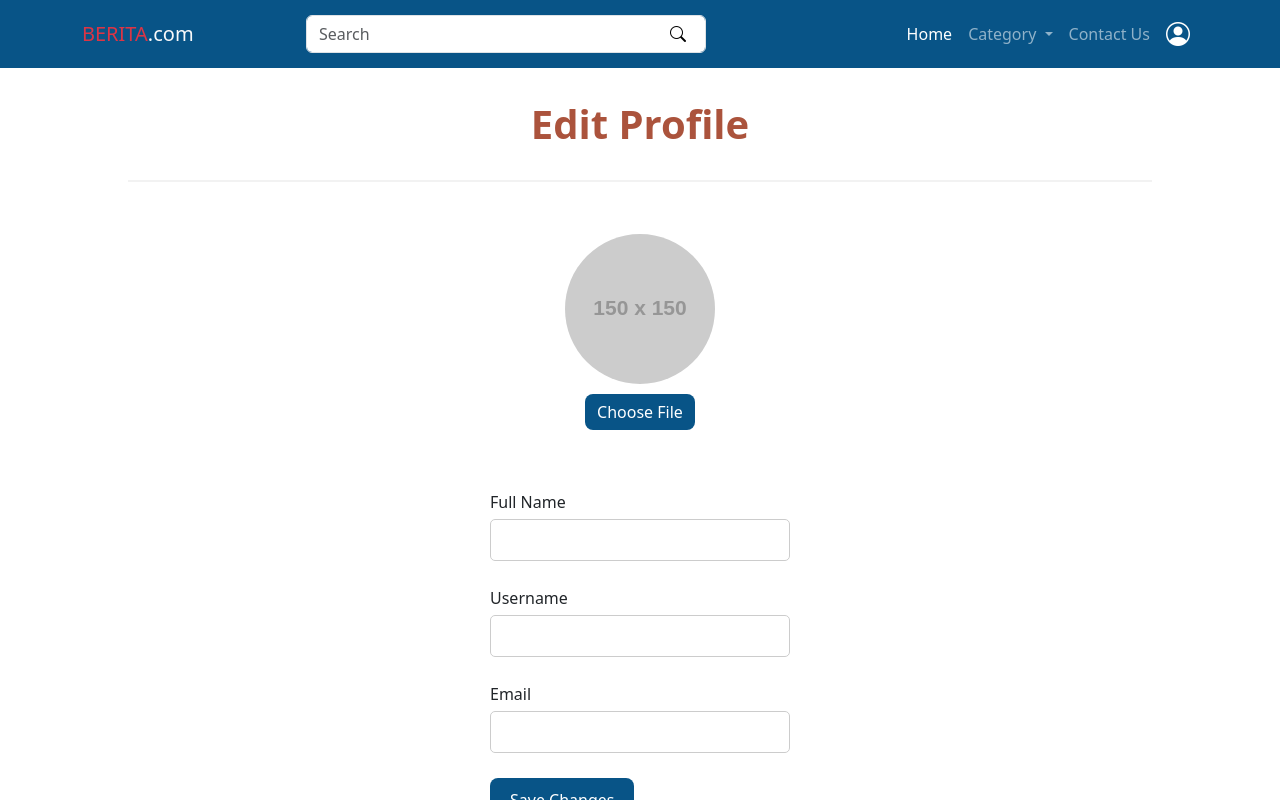
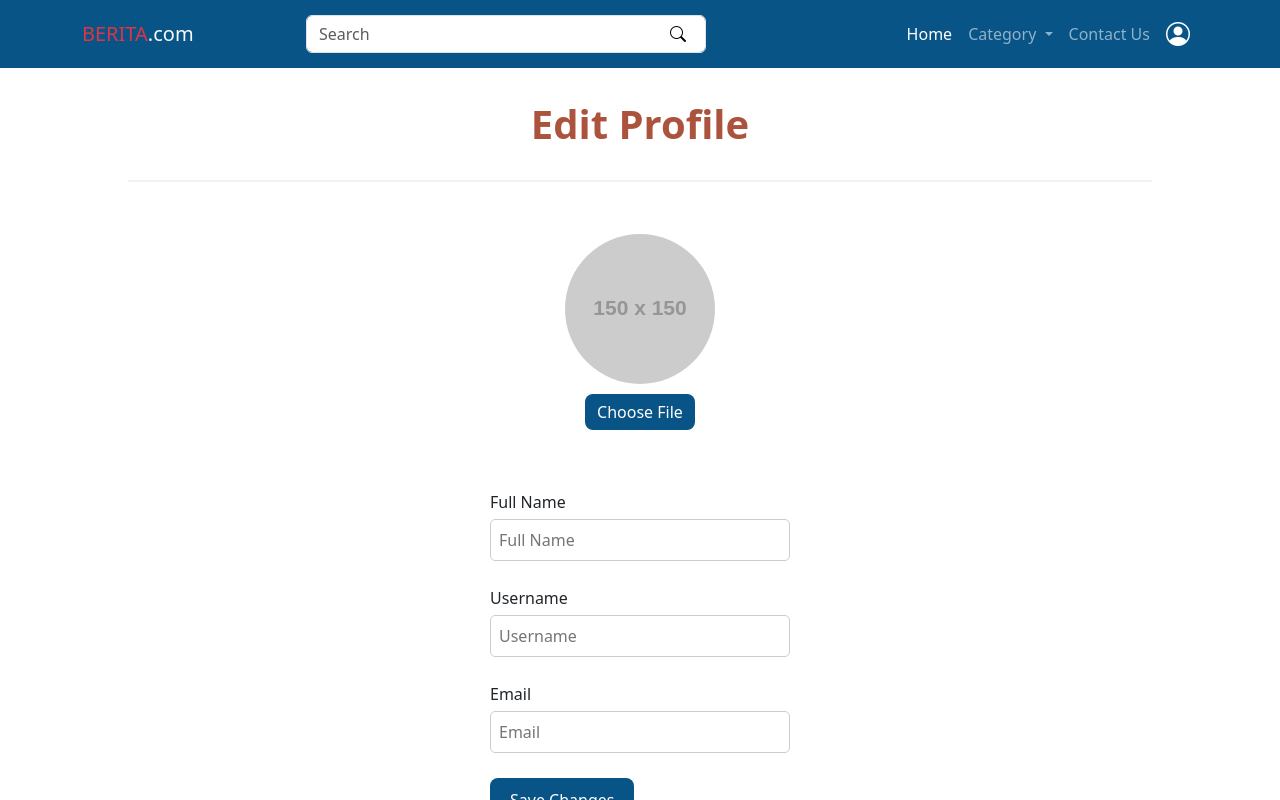
Before and after one commit to f3-bagus/19-1-portal-berita, a Vue app in the folder frontend/: page /edit-profile in a window 1280 px wide. Built offline with nearby package versions, Linux system fonts and the light colour scheme.

Commit message:
feat(profile): update edit profile page

```diff
--- a/frontend/src/components/Account/EditProfile.vue
+++ b/frontend/src/components/Account/EditProfile.vue
@@ -16,11 +16,11 @@
             </div>
             <div class="edit-profile-form">
                 <label>Full Name</label>
-                <input type="text" v-model="fullName" />
+                <input type="text" v-model="fullName" placeholder="Full Name" />
                 <label>Username</label>
-                <input type="text" v-model="username" />
+                <input type="text" v-model="username" placeholder="Username" />
                 <label>Email</label>
-                <input type="email" v-model="email" />
+                <input type="email" v-model="email" placeholder="Email" />
                 <button class="save-button" @click="saveChanges">Save Changes</button>
             </div>
         </div>
```
